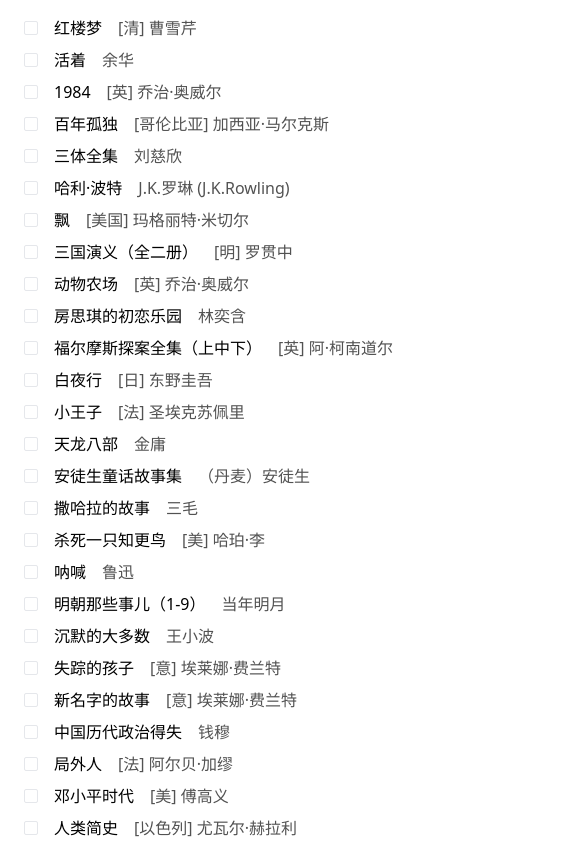
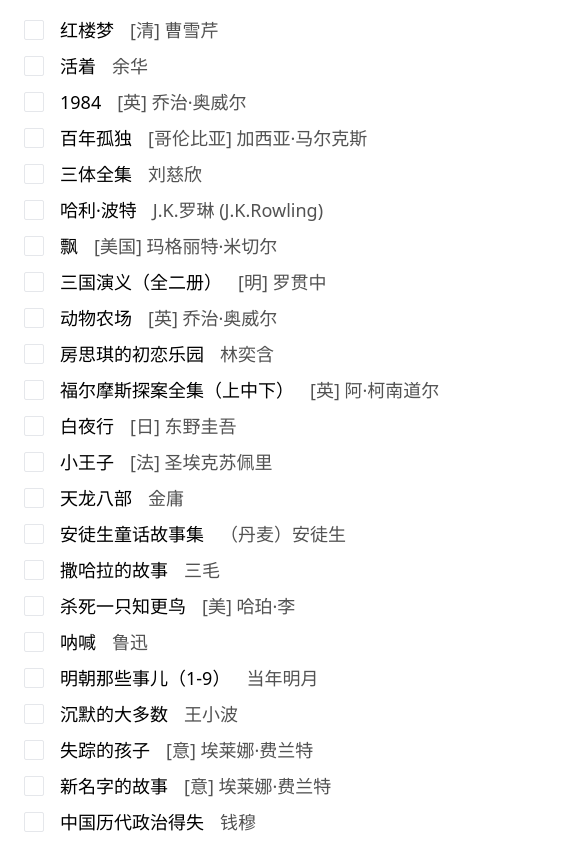
Before and after one commit to mefengl/douban250, a Next.js app: page / in a window 390 px wide. Shown: the top 844 px of the page, 585 px wide, since content can reach past the window. Built offline with nearby package versions, Linux system fonts and the light colour scheme.

Commit message:
UI: make text larger at phone

```diff
--- a/pages/index.tsx
+++ b/pages/index.tsx
@@ -22,7 +22,7 @@ export default function Home() {
         {data.map((book, i) =>
           <div key={i} className='w-96 flex items-center gap-4'>
             <input type='checkbox' checked={book.check}
-              className='appearance-none cursor-pointer w-3.5 h-3.5 border checked:bg-neutral-200 transition-colors rounded-sm shrink-0'
+              className='appearance-none w-5 h-5 sm:w-3.5 sm:h-3.5 cursor-pointer border checked:bg-neutral-200 transition-colors rounded-sm shrink-0'
               onChange={() => {
                 const newData = [...data]
                 newData[i].check = !newData[i].check
@@ -30,8 +30,8 @@ export default function Home() {
                 localStorage.setItem('book_list', JSON.stringify(newData))
               }}
             />
-            <div className={`${book.check && 'text-neutral-400'}`}>{book.title}</div>
-            <div className={`${book.check ? 'text-neutral-400' : 'text-neutral-600'}`}>{book.author}</div>
+            <div className={`text-lg sm:text-base ${book.check && 'text-neutral-400'}`}>{book.title}</div>
+            <div className={`text-lg sm:text-base ${book.check ? 'text-neutral-400' : 'text-neutral-600'}`}>{book.author}</div>
           </div>
         )}
       </div>
```
